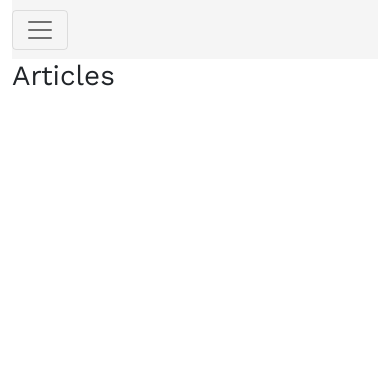
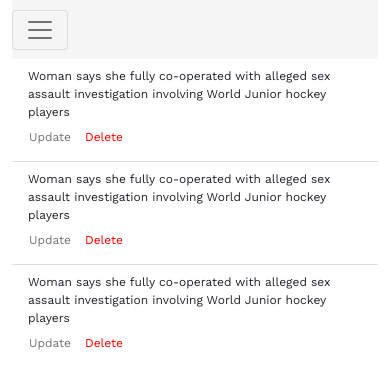
Before and after one commit to kaveh163/MERN-article, a React (Create React App) app in the folder client/: page /articles in a window 390 px wide. Shown: the top 388 px of the page. Built offline with nearby package versions, Linux system fonts and the light colour scheme; no server answers.

Commit message:
Updated the Articles.js component. Made Articles.js component static for test. Works both on mobile and laptop screen.

```diff
--- a/client/src/ListBody.js
+++ b/client/src/ListBody.js
@@ -25,7 +25,7 @@ function ListBody({value}) {
                 const newString = subStringArr.join('.');
                 console.log('newString', newString);
                 if (newString.length < 200) {
-                    const result = subStringCopy.substring(0, 201) + ('... ');
+                    const result = subStringCopy.substring(0, 201) + ('. . . ');
                     setLimit(result);
                     return;
                 }
@@ -34,12 +34,12 @@ function ListBody({value}) {
                 const slicedArr = newStringArr.slice(0, newStringArr.length - 1);
                 console.log(slicedArr.join(' '));
                 const result = slicedArr.join(' ');
-                setLimit(result);
+                setLimit(`${result} . . . `);
                 return;
             } else {
                 const ArrLastItem = subStringArr[subStringArr.length - 1];
                 console.log('ArrLastItem', ArrLastItem);
-                const pattern = /^((\s[A-Z])|(\s(\r\n)+(\")?[A-Z]))/;
+                const pattern = /^((\s[A-Z])|((\s)?(\r\n)+(\")?[A-Z]))/;
                 console.log('pattern Test', pattern.test(ArrLastItem));
                 if (!pattern.test(ArrLastItem)) {
                     subStringArr.pop();
@@ -50,7 +50,7 @@ function ListBody({value}) {
 
                     let result = subStringArr.slice(0, subStringArr.length -1).join('.');
                     if (result.length < 200) {
-                        result = subStringCopy.substring(0, 201) + ('... ');
+                        result = subStringCopy.substring(0, 201) + ('. . . ');
                         setLimit(result);
                         return;
                     }
--- /dev/null
+++ b/client/src/articles.module.css
@@ -0,0 +1,23 @@
+
+
+.lWCh {
+    z-index: 1!important;
+}
+
+@media only screen and (max-width: 576px) {
+    .listWrap {
+        margin: 0px!important;
+        font-size: 12px
+    }
+    .btns {
+        margin: 0px!important;
+
+    }
+    .upd {
+        padding: 0px!important;
+        font-size: 12px;
+    }
+    .del {
+        font-size: 12px;
+    }
+}
--- a/client/src/pages/Articles.js
+++ b/client/src/pages/Articles.js
@@ -1,8 +1,56 @@
+import { useEffect, useState } from "react";
+import styles from '../articles.module.css'
 const Articles = () => {
+  const [data, setData] = useState(null);
+
+  useEffect(() => {
+    const fetchUserArticles = async () => {
+      try {
+        const response = await fetch("/api/articles/user");
+        const data = await response.json();
+        console.log(data);
+        setData(data.data);
+      } catch (error) {
+        console.log(error);
+      }
+    };
+    fetchUserArticles();
+  }, []);
+  console.log("Users Articles", data);
   return (
     <>
       <section className="container-fluid">
-        <h1>Articles</h1>
+        <section className={`list-group list-group-flush m-5 ${styles.listWrap}`}>
+          <div className={`list-group-item list-group-item-action ${styles.lWCh}`}>
+            <div className="d-flex align-items-sm-center flex-column flex-sm-row">
+              <div className="">Woman says she fully co-operated with alleged sex assault investigation involving World Junior hockey players</div>
+              <div className={`ms-auto ${styles.btns}`}>
+                <button className={`btn ${styles.upd}`} style={{color: 'rgba(0,0,0,.55)'}}>Update</button>
+                <button className={`btn ${styles.del}`} style={{color: 'red'}}>Delete</button>
+              </div>
+            </div>
+          </div>
+          <div className={`list-group-item list-group-item-action ${styles.lWCh}`}>
+            <div className="d-flex align-items-sm-center flex-column flex-sm-row">
+              <div className="">Woman says she fully co-operated with alleged sex assault investigation involving World Junior hockey players</div>
+              <div className={`ms-auto ${styles.btns}`}>
+                <button className={`btn ${styles.upd}`} style={{color: 'rgba(0,0,0,.55)'}}>Update</button>
+                <button className={`btn ${styles.del}`} style={{color: 'red'}}>Delete</button>
+              </div>
+            </div>
+          </div>
+          <div className={`list-group-item list-group-item-action ${styles.lWCh}`}>
+            <div className="d-flex align-items-sm-center flex-column flex-sm-row">
+              <div className="">Woman says she fully co-operated with alleged sex assault investigation involving World Junior hockey players</div>
+              <div className={`ms-auto ${styles.btns}`}>
+                <button className={`btn ${styles.upd}`} style={{color: 'rgba(0,0,0,.55)'}}>Update</button>
+                <button className={`btn ${styles.del}`} style={{color: 'red'}}>Delete</button>
+              </div>
+            </div>
+          </div>
+
+
+        </section>
       </section>
     </>
   );
```
Also changed, not shown: 1 other file (tests, documents, lock files or other folders).
